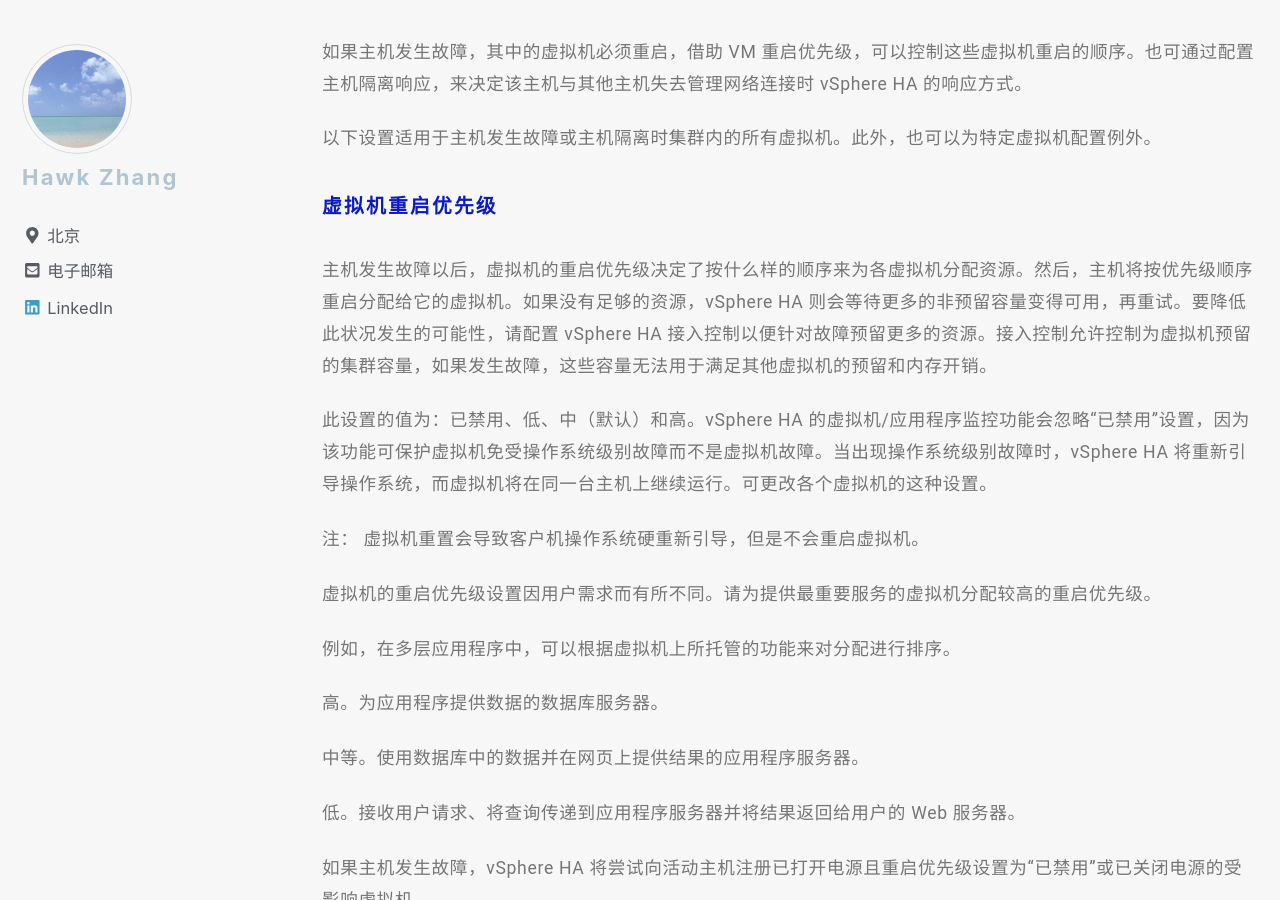
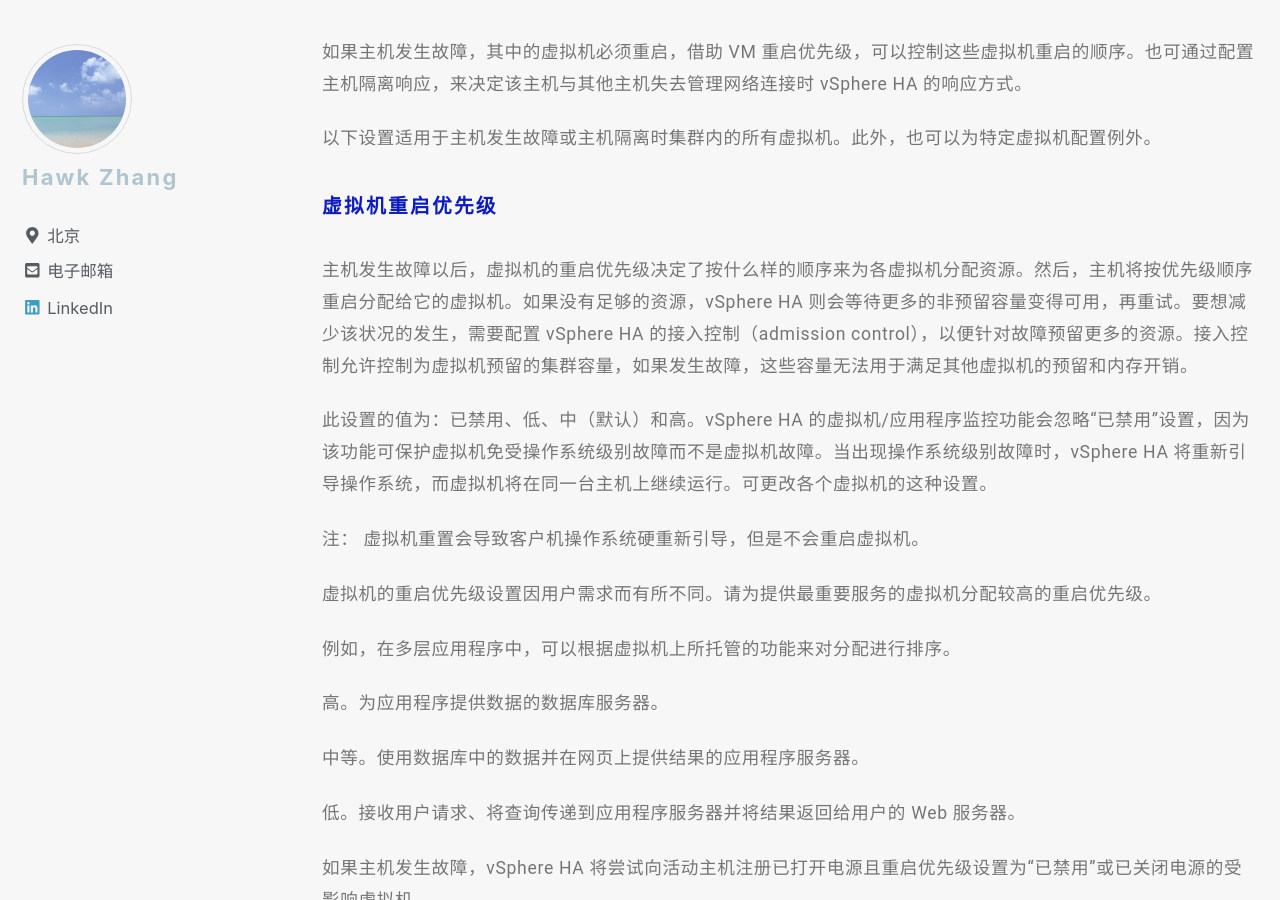
Before and after one commit to narru888/linotes_note, a Jekyll site: the page built from _posts/virtualizaion/2018-04-01-vsphere.ha.md, in a window 1280 px wide and 900 px high, scrolled down 8311 px. Built offline with Jekyll 4.4.1, drawn with Linux system fonts in a browser that asks for light colours; nearby versions of some CDN libraries; a script that is not in the unit is left out.

Commit message:
update on 2018-11-29 15:08:01 CST

```diff
--- a/_posts/virtualizaion/2018-04-01-vsphere.ha.md
+++ b/_posts/virtualizaion/2018-04-01-vsphere.ha.md
@@ -248,7 +248,7 @@
 
 ##### 虚拟机重启优先级
 
-主机发生故障以后，虚拟机的重启优先级决定了按什么样的顺序来为各虚拟机分配资源。然后，主机将按优先级顺序重启分配给它的虚拟机。如果没有足够的资源，vSphere HA 则会等待更多的非预留容量变得可用，再重试。要降低此状况发生的可能性，请配置 vSphere HA 接入控制以便针对故障预留更多的资源。接入控制允许控制为虚拟机预留的集群容量，如果发生故障，这些容量无法用于满足其他虚拟机的预留和内存开销。
+主机发生故障以后，虚拟机的重启优先级决定了按什么样的顺序来为各虚拟机分配资源。然后，主机将按优先级顺序重启分配给它的虚拟机。如果没有足够的资源，vSphere HA 则会等待更多的非预留容量变得可用，再重试。要想减少该状况的发生，需要配置 vSphere HA 的接入控制（admission control），以便针对故障预留更多的资源。接入控制允许控制为虚拟机预留的集群容量，如果发生故障，这些容量无法用于满足其他虚拟机的预留和内存开销。
 
 此设置的值为：已禁用、低、中（默认）和高。vSphere HA 的虚拟机/应用程序监控功能会忽略“已禁用”设置，因为该功能可保护虚拟机免受操作系统级别故障而不是虚拟机故障。当出现操作系统级别故障时，vSphere HA 将重新引导操作系统，而虚拟机将在同一台主机上继续运行。可更改各个虚拟机的这种设置。
 
```
